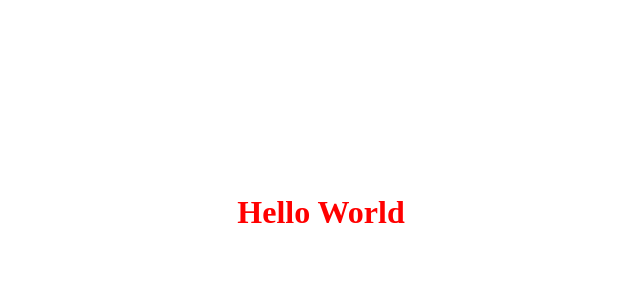
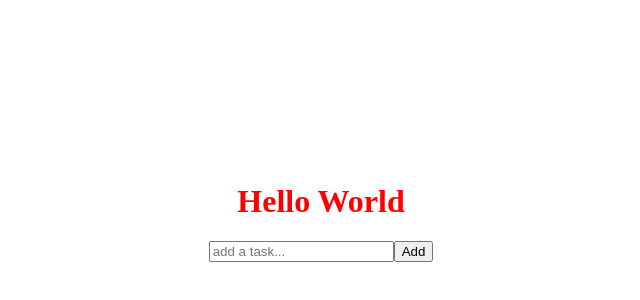
Before and after one commit to leoarthurwall/react-typescript, a React (Create React App) app: page / in a window 1280 px wide. Shown: the part 196-496 px from the top of the page, without its empty margins (327-967 px from the left). Built offline with nearby package versions, Linux system fonts and the light colour scheme.

Commit message:
added React.FC type to the App.js component

```diff
--- a/src/App.css
+++ b/src/App.css
@@ -4,4 +4,5 @@
   display: flex;
   justify-content: center;
   align-items: center;
+  flex-direction: column;
 }
--- a/src/App.tsx
+++ b/src/App.tsx
@@ -1,10 +1,12 @@
 import './App.css';
 import Header from './Header';
+import Input from './Input';
 
-function App() {
+const App: React.FC = () => {
   return (
     <div className="App">
       <Header title='Hello World' color='red'/>
+      <Input />
     </div>
   );
 }
--- a/src/Header.tsx
+++ b/src/Header.tsx
@@ -5,8 +5,8 @@ export interface Props {
 
 const Header = (props: Props) => {
     return (
-        <header>
-            <h1 style={{color: props.color ? props.color : 'blue'}}>{props.title}</h1>
+        <header className="header-container">
+            <h1 className="header" style={{color: props.color ? props.color : 'blue'}}>{props.title}</h1>
         </header>
     )
 }
--- /dev/null
+++ b/src/Input.tsx
@@ -0,0 +1,12 @@
+import React from 'react'
+
+const Input = () => {
+  return (
+    <div>
+        <input type="text" placeholder="add a task..."/>
+        <button>Add</button>
+    </div>
+  )
+}
+
+export default Input
```
